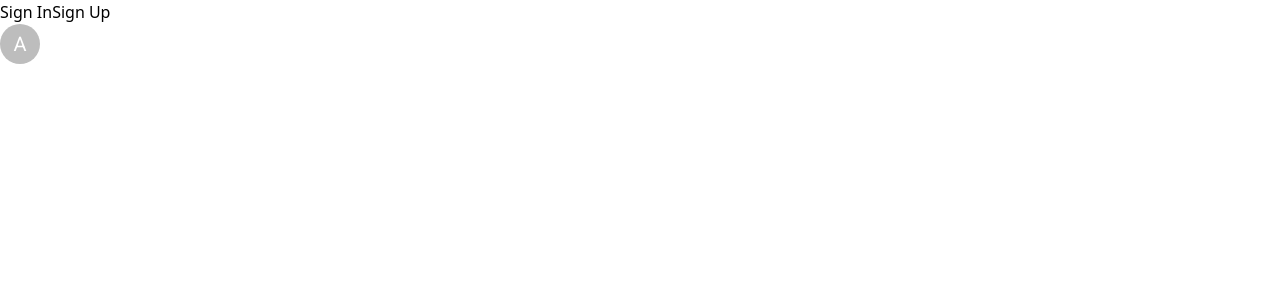
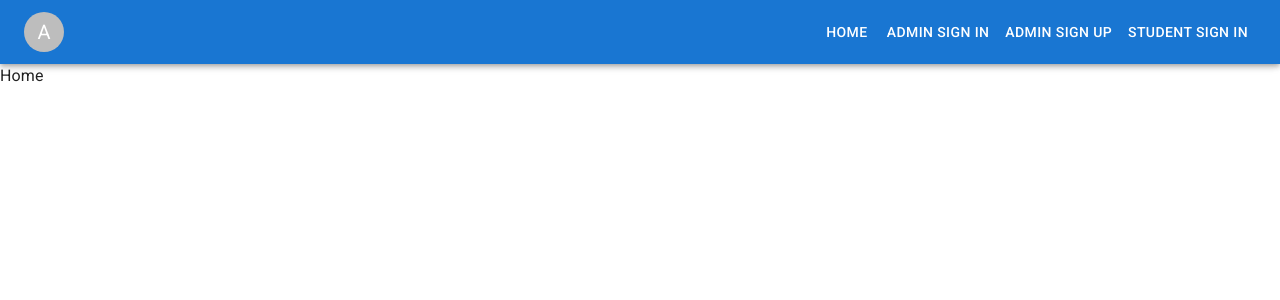
Before and after one commit to harshbhange0/ssa-web, a React (Vite) app: page / in a window 1280 px wide. Before the commit this address had no page. Shown: the top 300 px of the page. Built offline with nearby package versions, Linux system fonts and the light colour scheme.

Commit message:
"Update App component with Recoil, add DrawerAppBar and remove Navbar; update DropdownAvatar component and Form component; remove Index page for admin auth; update store hooks and atoms"

```diff
--- a/src/App.tsx
+++ b/src/App.tsx
@@ -1,19 +1,35 @@
-import { Link, Route, Routes } from "react-router-dom";
+import { Route, Routes } from "react-router-dom";
 import SignComponent from "./pages/auth/admin";
 import { Slide, ToastContainer } from "react-toastify";
+import "react-toastify/dist/ReactToastify.css";
+import { useRun } from "./store/hooks";
+import { Box } from "@mui/material";
+import DrawerAppBar from "./components/DrawerAppBar";
+import { useEffect, useState } from "react";
+import Home from "./pages/home";
+import { useRecoilState } from "recoil";
+import { isAdminAtom } from "./store/atom";
 
-import "react-toastify/dist/ReactToastify.css";
-import DropdownAvatar, {
-  DropdownAvatarProps,
-} from "./components/DropdownAvatar";
-import { useRun } from "./store/hooks";
-
-const dropDown: { title: string; href: string }[] = [
+const dropDownItems: { title: string; href: string }[] = [
   { title: "somthing", href: "/" },
+];
+const navItem: { title: string; href: string }[] = [
+  { title: "Home", href: "/" },
+  { title: "Admin Sign In", href: "/auth/admin/sign/in" },
+  { title: "Admin Sign Up", href: "/auth/admin/sign/up" },
+  { title: "Student Sign In", href: "/auth/student/sign/in" },
 ];
 
 export default function App() {
   const run = useRun();
+  const [loading, setLoading] = useState<boolean>(true);
+
+  useEffect(() => {
+    setTimeout(() => {
+      setLoading(false);
+    }, 1000);
+  }, [run]);
+
   return (
     <>
       <ToastContainer
@@ -29,15 +45,36 @@ export default function App() {
         theme="light"
         transition={Slide}
       />
+      <Box component={"div"} sx={{ width: "100%" }}>
+        <DrawerAppBar
+          run={run}
+          navItems={navItem}
+          dropDownItems={dropDownItems}
+        />
+        <Box
+          component="main"
+          sx={{ pt: { xs: "56px", sm: "64px" }, height: "100%", width: "100%" }}
+        >
+          {loading ? (
+            "loading"
+          ) : (
+            <Routes>
+              <Route path="/" element={<Home />} />
 
-      <Link to={"/admin/sign/in"}>Sign In</Link>
-      <Link to={"/admin/sign/up"}>Sign Up</Link>
-      <div className="flex items-center justify-center">
-        <DropdownAvatar run={run} settings={dropDown} />
-      </div>
-      <Routes>
-        <Route path="/admin/sign/:id" element={<SignComponent />} />
-      </Routes>
+              <Route path="/auth/:type/sign/:id" element={<SignComponent />} />
+              <Route path="/auth/:type/sign/:id" element={<SignComponent />} />
+              <Route
+                path="/admin/*"
+                element={
+                  <div className="p-4 text-center text-2xl text-red-500">
+                    Not Authorized !
+                  </div>
+                }
+              />
+            </Routes>
+          )}
+        </Box>
+      </Box>
     </>
   );
 }
--- /dev/null
+++ b/src/components/DrawerAppBar.tsx
@@ -0,0 +1,112 @@
+import * as React from "react";
+import AppBar from "@mui/material/AppBar";
+import Box from "@mui/material/Box";
+import CssBaseline from "@mui/material/CssBaseline";
+import Divider from "@mui/material/Divider";
+import Drawer from "@mui/material/Drawer";
+import IconButton from "@mui/material/IconButton";
+import List from "@mui/material/List";
+import ListItem from "@mui/material/ListItem";
+import ListItemButton from "@mui/material/ListItemButton";
+import ListItemText from "@mui/material/ListItemText";
+import MenuIcon from "@mui/icons-material/Menu";
+import Toolbar from "@mui/material/Toolbar";
+import Typography from "@mui/material/Typography";
+import Button from "@mui/material/Button";
+import { Link } from "react-router-dom";
+import DropdownAvatar from "./DropdownAvatar";
+
+interface Props {
+  run: boolean;
+  navItems: { title: string; href: string }[];
+  dropDownItems: { title: string; href: string }[];
+  window?: () => Window;
+}
+
+const drawerWidth = 240;
+
+export default function DrawerAppBar(props: Props) {
+  const { window } = props;
+  const [mobileOpen, setMobileOpen] = React.useState(false);
+
+  const handleDrawerToggle = () => {
+    setMobileOpen((prevState) => !prevState);
+  };
+
+  const drawer = (
+    <Box onClick={handleDrawerToggle} sx={{ textAlign: "center" }}>
+      <Typography variant="h6" sx={{ my: 2 }}>
+        MUI
+      </Typography>
+      <Divider />
+      <List>
+        {props.navItems?.map((item, i) => (
+          <ListItem key={i} disablePadding>
+            <ListItemButton sx={{ textAlign: "center" }}>
+              <Link to={item.href}>
+                <ListItemText primary={item.title} />
+              </Link>
+            </ListItemButton>
+          </ListItem>
+        ))}
+      </List>
+    </Box>
+  );
+
+  const container =
+    window !== undefined ? () => window().document.body : undefined;
+
+  return  (
+    <>
+      <CssBaseline />
+      <AppBar component="nav">
+        <Toolbar
+          sx={{
+            display: "flex",
+            flexDirection: "row ",
+            justifyContent: "space-between",
+          }}
+        >
+          <IconButton
+            color="inherit"
+            aria-label="open drawer"
+            edge="start"
+            onClick={handleDrawerToggle}
+            sx={{ display: { sm: "none" } }}
+          >
+            <MenuIcon />
+          </IconButton>
+          <DropdownAvatar run={props.run} dropDownItems={props.dropDownItems} />
+          <Box sx={{ display: { xs: "none", sm: "block" } }}>
+            {props?.navItems.map((item, i) => (
+              <Button key={i} sx={{ color: "#fff" }}>
+                <Link to={item.href}>{item.title}</Link>
+              </Button>
+            ))}
+          </Box>
+        </Toolbar>
+      </AppBar>
+
+      <nav>
+        <Drawer
+          container={container}
+          variant="temporary"
+          open={mobileOpen}
+          onClose={handleDrawerToggle}
+          ModalProps={{
+            keepMounted: true, // Better open performance on mobile.
+          }}
+          sx={{
+            display: { xs: "block", sm: "none" },
+            "& .MuiDrawer-paper": {
+              boxSizing: "border-box",
+              width: drawerWidth,
+            },
+          }}
+        >
+          {drawer}
+        </Drawer>
+      </nav>
+    </>
+  );
+}
--- a/src/components/DropdownAvatar.tsx
+++ b/src/components/DropdownAvatar.tsx
@@ -9,13 +9,13 @@ import {
 import React from "react";
 import { Link } from "react-router-dom";
 export interface DropdownAvatarProps {
-  settings: { title: string; href: string }[];
+  dropDownItems: { title: string; href: string }[];
   run: boolean;
   auth?: boolean;
   image?: string;
 }
 export default function DropdownAvatar({
-  settings,
+  dropDownItems,
   run,
   auth,
   image,
@@ -31,11 +31,11 @@ export default function DropdownAvatar({
     setAnchorElUser(null);
   };
   return (
-    <Box sx={{ flexGrow: 0 ,mx:"auto"}}>
+    <Box sx={{ flexGrow: 0 }}>
       <IconButton onClick={handleOpenUserMenu} sx={{ p: 0 }}>
         {image ? <Avatar src={image} /> : <Avatar>A</Avatar>}
       </IconButton>
-
+      {dropDownItems.length!==0 && (
         <Menu
           sx={{ mt: "45px" }}
           id="menu-appbar"
@@ -52,7 +52,7 @@ export default function DropdownAvatar({
           open={Boolean(anchorElUser)}
           onClose={handleCloseUserMenu}
         >
-        {settings?.map((s, i) => (
+          {dropDownItems?.map((s, i) => (
             <MenuItem key={i} onClick={handleCloseUserMenu}>
               <Link to={s.href}>
                 <Typography textAlign="center">{s.title}</Typography>
@@ -60,6 +60,7 @@ export default function DropdownAvatar({
             </MenuItem>
           ))}
         </Menu>
+      )}
     </Box>
   );
 }
--- a/src/components/Form.tsx
+++ b/src/components/Form.tsx
@@ -2,7 +2,7 @@ import { Button, TextField, Typography } from "@mui/material";
 import Box from "@mui/material/Box";
 import { FormEventHandler, useState } from "react";
 import { toast } from "react-toastify";
-import { optional, z } from "zod";
+import { z } from "zod";
 import { Sign } from "../utils/sign";
 import { betterZodError } from "../utils/zodError";
 import { Link, useNavigate } from "react-router-dom";
@@ -11,6 +11,7 @@ import { runAtom } from "../store/atom";
 
 interface fromProps {
   type: "sign-up" | "sign-in";
+  title?:string
 }
 const userSchema = z.object({
   email: z.string().email("Invalid Email"),
@@ -18,7 +19,7 @@ const userSchema = z.object({
 });
 
 type UserInputs = z.infer<typeof userSchema>;
-export default function Form({ type }: fromProps) {
+export default function Form({ type ,title}: fromProps) {
   const [run, setRun] = useRecoilState(runAtom);
   const [user, setUser] = useState<UserInputs>({ email: "", name: "" });
   const [loading, setLoading] = useState<boolean>(false);
@@ -65,6 +66,7 @@ export default function Form({ type }: fromProps) {
   return (
     <>
       <Inputs
+        title={title!}
         type={type}
         email={user.email}
         name={user.name}
@@ -90,10 +92,12 @@ interface InputsProps {
     | undefined;
   error: boolean;
   loading: boolean;
+  title: string;
 }
 const Inputs = ({
   type,
   onClick,
+  title,
   email,
   name,
   setEmail,
@@ -120,7 +124,7 @@ const Inputs = ({
         gutterBottom
         className="w-full text-center capitalize"
       >
-        Admin{" "}
+        {title}{" "}
         {type.toString().split("-")[0] + " " + type.toString().split("-")[1]}
       </Typography>
       <TextField
--- a/src/pages/auth/admin/index.tsx
+++ b/src/pages/auth/admin/index.tsx
@@ -2,10 +2,10 @@ import { useParams } from "react-router-dom";
 import Form from "../../../components/Form";
 
 export default function SignComponent() {
-  const { id } = useParams();
+  const { id, type } = useParams();
   return (
     <>
-      <Form type={id == "up" ? "sign-up" : "sign-in"} />
+      <Form title={type} type={id == "up" ? "sign-up" : "sign-in"} />
     </>
   );
 }
--- a/src/store/atom/index.ts
+++ b/src/store/atom/index.ts
@@ -4,3 +4,8 @@ export const runAtom = atom({
   key: "run",
   default: false,
 });
+
+export const isAdminAtom = atom({
+  key: "isAdmin",
+  default: false,
+});
--- a/src/store/hooks/index.ts
+++ b/src/store/hooks/index.ts
@@ -1,7 +1,11 @@
 import { useRecoilValue } from "recoil";
-import { runAtom } from "../atom";
+import { isAdminAtom, runAtom } from "../atom";
 
 export const useRun = () => {
   const value = useRecoilValue(runAtom);
   return value;
 };
+export const useIsAdmin = () => {
+  const value = useRecoilValue(isAdminAtom);
+  return value;
+};
```
Also changed, not shown: src/components/Navbar.tsx (deleted). Lines whose indentation alone changed are shown as unchanged.
